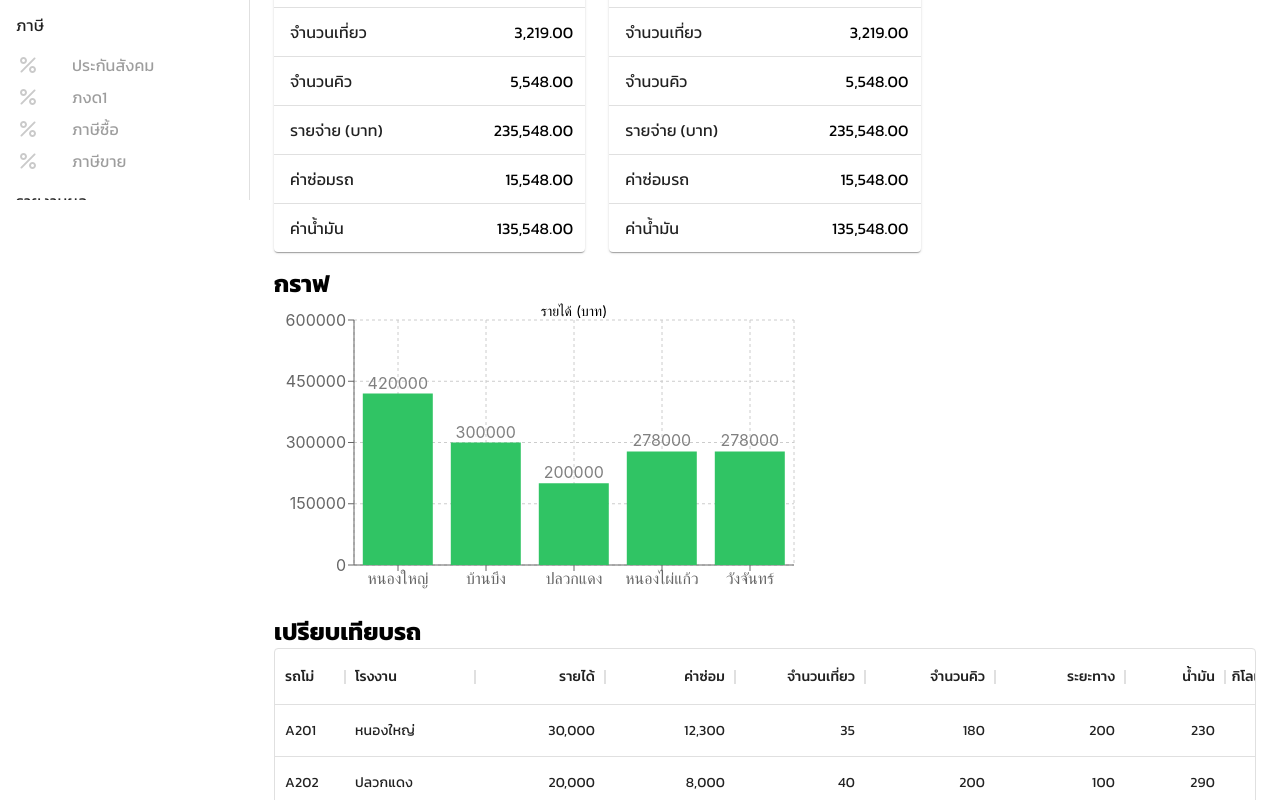
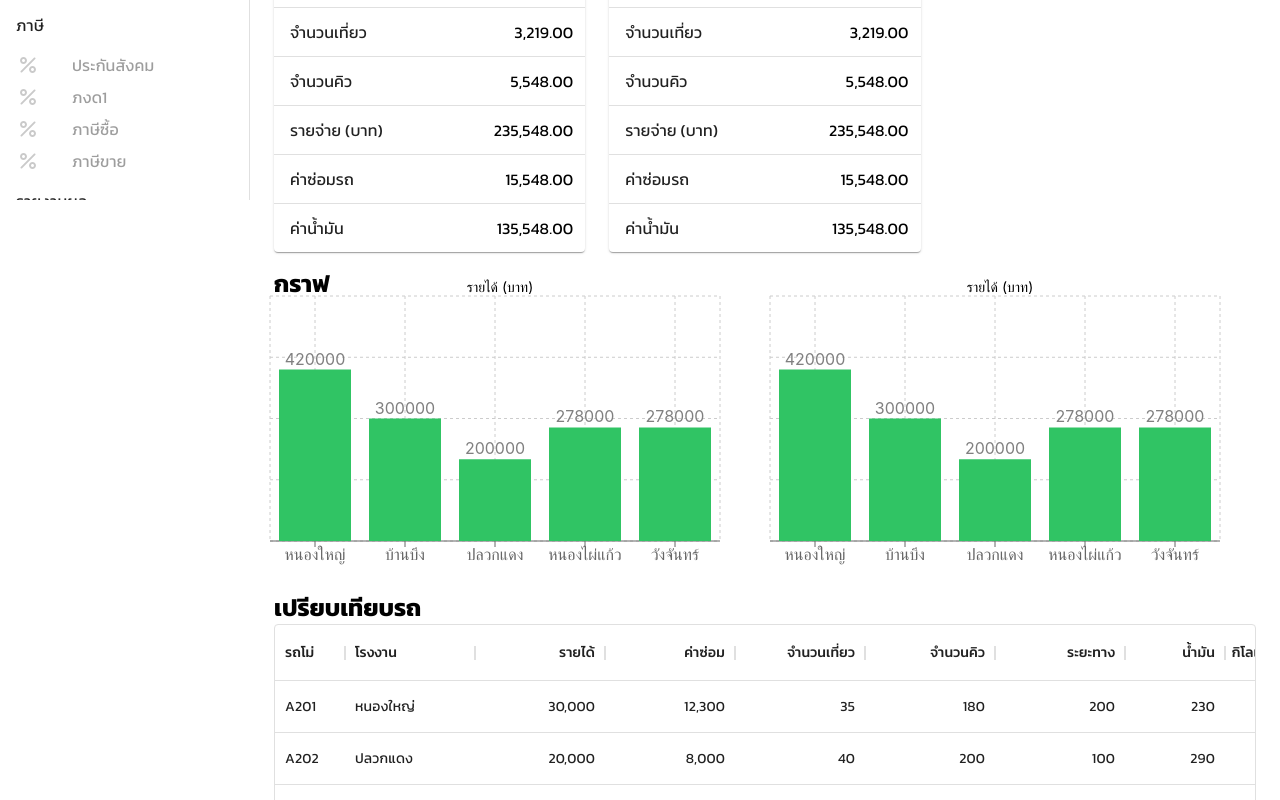
Before and after one commit to pruekk/truck-manager-frontend, a React (Create React App) app: page / in a window 1280 px wide. Shown: the part 600-1400 px from the top of the page. Built offline with nearby package versions, Linux system fonts and the light colour scheme.

Commit message:
chore: add feature timeseries

```diff
--- a/src/components/dp/DPScheduleTable.jsx
+++ b/src/components/dp/DPScheduleTable.jsx
@@ -4,15 +4,43 @@ import React from "react";
 import Box from '@mui/material/Box';
 import { DataGrid } from '@mui/x-data-grid';
 
+import { BarChart, Bar, XAxis, YAxis, CartesianGrid, LabelList } from 'recharts';
 const columnsSize = {
     small: 90,
     medium: 100,
     large: 200
 };
 
+const chartWidth = 1000;
+const chartHeight = 300;
+const ExampleTimeSeriesChart = (props) => {
+  const chartData = Object.keys(props.data).map(date => ({
+    date: parseInt(date.substring(0, 2)),
+    value: props.data[date]
+  }));
+  return <BarChart
+    width={chartWidth}
+    height={chartHeight}
+    data={chartData}
+    margin={{
+      top: 20,
+      right: 30,
+      left: 20,
+      bottom: 5,
+    }}
+  >
+    <CartesianGrid strokeDasharray="3 3" />
+    <XAxis dataKey="date" angle={0} tickSize={0} minTickGap={0} tickMargin={10}/>
+    <YAxis type="number" domain={[0, 'auto']} />
+    <Bar dataKey="value" fill="#30c464">
+      <LabelList dataKey="value" position="top" style={{ fontSize: '80%' }}/>
+    </Bar>
+  </BarChart>
+}
+
 export const columns = [
     { field: 'id', headerName: 'เลขดีพี', minWidth: columnsSize.medium },
-    { field: 'date', headerName: 'วันที่', type: 'date', minWidth: columnsSize.medium },
+    { field: 'date', headerName: 'วันที่', minWidth: columnsSize.medium },
     { field: 'time', headerName: 'เวลา', minWidth: columnsSize.small },
     { field: 'destination', headerName: 'หน่วยงาน', minWidth: columnsSize.large },
     { field: 'distance', headerName: 'ระยะทาง', minWidth: columnsSize.small },
@@ -27,6 +55,18 @@ export const columns = [
 
 function DPScheduleTable(props) {
     const [pageSize, setPageSize] = React.useState(50);
+    const countsAccepted = props.dataRows.reduce((acc, {date, amount, status}) => {
+        if (status === 'Accepted') {
+            acc[date] = (acc[date] || 0) + parseFloat(amount);
+        }
+        return acc;
+    }, {});
+    const countsCanceled = props.dataRows.reduce((acc, {date, amount, status}) => {
+        if (status === 'Canceled') {
+            acc[date] = (acc[date] || 0) + parseFloat(amount);
+        }
+        return acc;
+    }, {});
     return (
         <div>
             <Box sx={{
@@ -60,6 +100,8 @@ function DPScheduleTable(props) {
                     getRowClassName={(params) => `row-theme--${params.row.status}`}
                 />
             </Box>
+            <ExampleTimeSeriesChart data={countsAccepted} />
+            <ExampleTimeSeriesChart data={countsCanceled} />
         </div>
     );
 }
--- a/src/components/homepage/HomePage.js
+++ b/src/components/homepage/HomePage.js
@@ -59,34 +59,6 @@ const rows = tableCompareCarData.map(car => {
     amountPerRound: car.amount / car.roundTrip
   }
 });
-
-const chartData = [
-  {
-    name: 'หนองใหญ่',
-    currentValue: 420000,
-    previousValue: 2400,
-  },
-  {
-    name: 'บ้านบึง',
-    currentValue: 300000,
-    previousValue: 1398,
-  },
-  {
-    name: 'ปลวกแดง',
-    currentValue: 200000,
-    previousValue: 9800,
-  },
-  {
-    name: 'หนองไผ่แก้ว',
-    currentValue: 278000,
-    previousValue: 3908,
-  },
-  {
-    name: 'วังจันทร์',
-    currentValue: 278000,
-    previousValue: 3908,
-  },
-];
 
 const dashboards = [
   {
@@ -176,6 +148,59 @@ const CustomFooter = () => {
   );
 }
 
+const chartWidth = 500;
+const chartHeight = 300;
+const ExampleBarChart = () => {
+  const chartData = [
+    {
+      name: 'หนองใหญ่',
+      currentValue: 420000,
+      previousValue: 2400,
+    },
+    {
+      name: 'บ้านบึง',
+      currentValue: 300000,
+      previousValue: 1398,
+    },
+    {
+      name: 'ปลวกแดง',
+      currentValue: 200000,
+      previousValue: 9800,
+    },
+    {
+      name: 'หนองไผ่แก้ว',
+      currentValue: 278000,
+      previousValue: 3908,
+    },
+    {
+      name: 'วังจันทร์',
+      currentValue: 278000,
+      previousValue: 3908,
+    },
+  ];
+  return <BarChart
+    width={chartWidth}
+    height={chartHeight}
+    data={chartData}
+    margin={{
+      top: 20,
+      right: 30,
+      left: 20,
+      bottom: 5,
+    }}
+  >
+    <text x={chartWidth / 2} y={10} fill="black" textAnchor="middle" dominantBaseline="central">
+        <tspan fontSize="14">รายได้ (บาท)</tspan>
+    </text>
+    <CartesianGrid strokeDasharray="3 3" />
+    <XAxis dataKey="name"/>
+    <YAxis hide />
+    <Bar dataKey="currentValue" fill="#30c464">
+      <LabelList dataKey="currentValue" position="top"/>
+    </Bar>
+  </BarChart>
+}
+
 const HomePage = () => {
   return (
     <Container sx={{ paddingTop: "2rem" }} maxWidth="xl">
@@ -194,29 +219,8 @@ const HomePage = () => {
           กราฟ
         </Typography>
         <Grid container spacing={{ xs: 2, md: 3 }} columns={{ xs: 4, sm: 8, md: 12 }} sx={{ paddingBottom: "2rem" }}>
-          <Grid item xs={4}>
-            <BarChart
-              width={550}
-              height={300}
-              data={chartData}
-              margin={{
-                top: 20,
-                right: 30,
-                left: 20,
-                bottom: 5,
-              }}
-            >
-              <text x={600 / 2} y={10} fill="black" textAnchor="middle" dominantBaseline="central">
-                  <tspan fontSize="14">รายได้ (บาท)</tspan>
-              </text>
-              <CartesianGrid strokeDasharray="3 3" />
-              <XAxis dataKey="name"/>
-              <YAxis />
-              <Bar dataKey="currentValue" fill="#30c464">
-                <LabelList dataKey="currentValue" position="top" />
-              </Bar>
-            </BarChart>
-          </Grid>
+          <ExampleBarChart />
+          <ExampleBarChart />
         </Grid>
       </Grid>
       <Grid container spacing={2} sx={{ paddingLeft: "1rem" }}>
```
